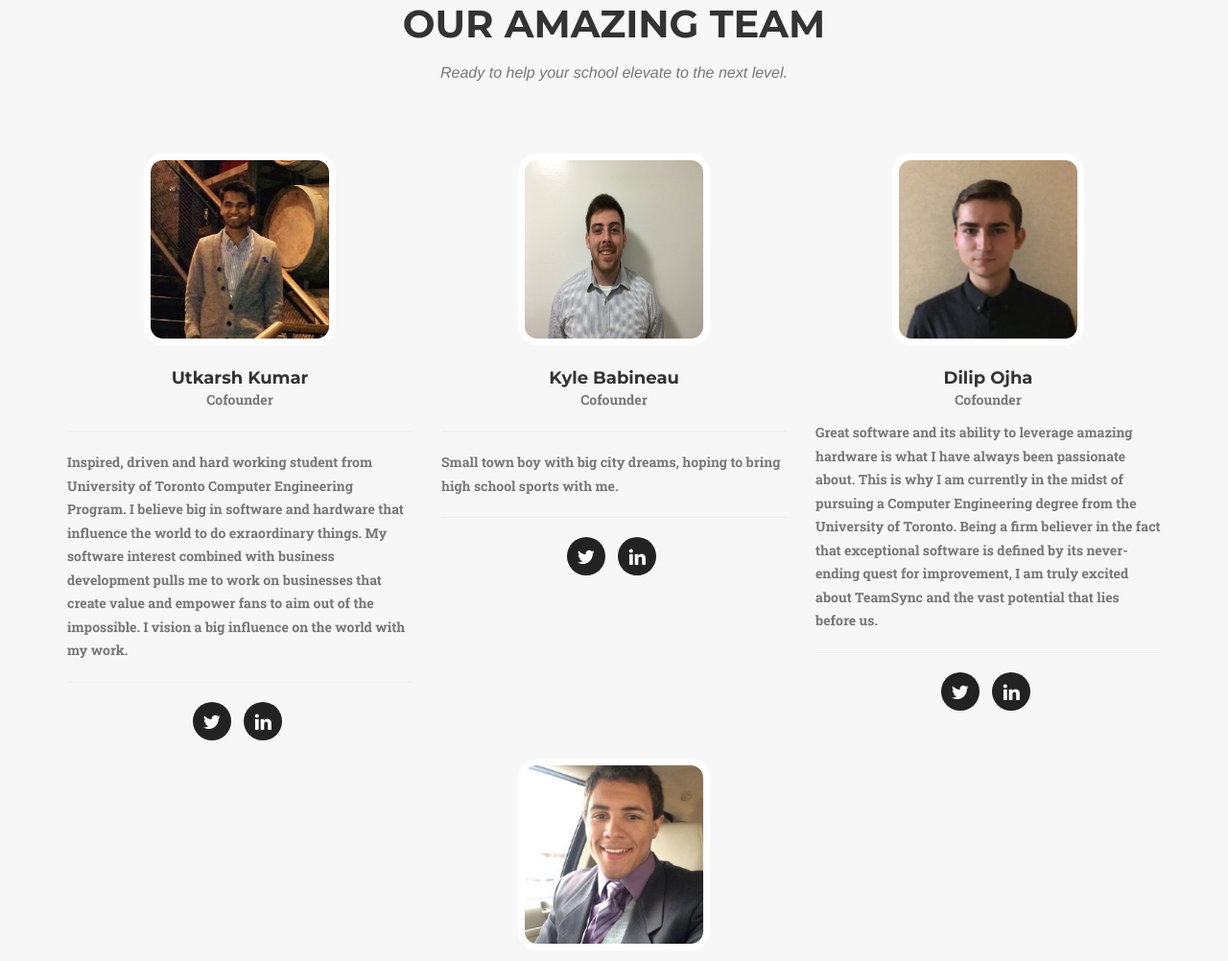
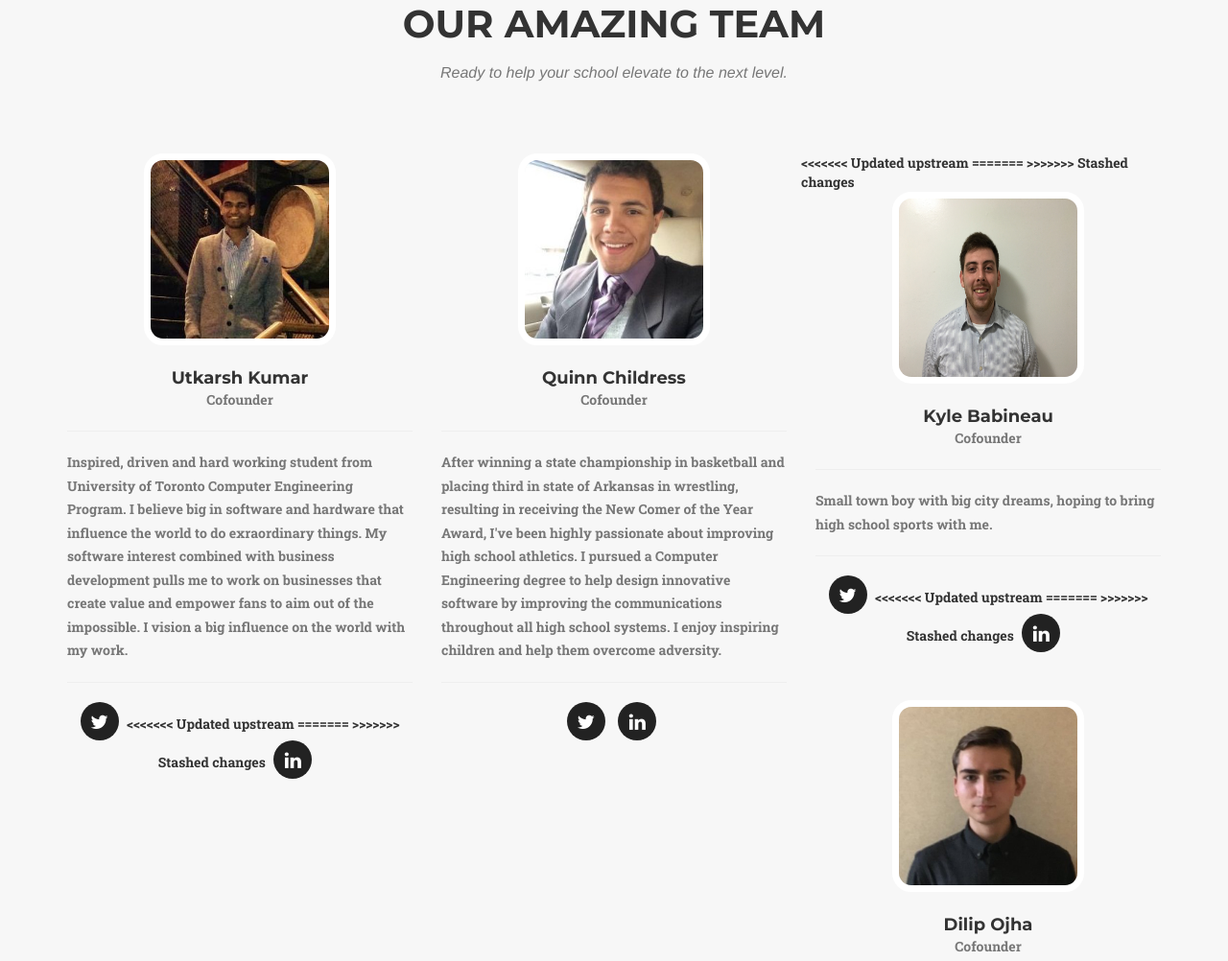
Before and after one commit to quinnchildress/TeamSyncCloudCode-master, a plain HTML site: page public/index.html in a window 1280 px wide. Shown: the part 4937-5939 px from the top of the page at 96% size. Drawn offline with nearby package versions, Linux system fonts and the light colour scheme; a web font is replaced by a local one.

Commit message:
Contact Changes

```diff
--- a/public/index.html
+++ b/public/index.html
@@ -309,12 +309,43 @@
                         <ul class="list-inline social-buttons">
                             <li><a href="https://twitter.com/Utkarsh_Kumar24"><i class="fa fa-twitter"></i></a>
                             </li>
+<<<<<<< Updated upstream
+=======
+
+                            </li>
+>>>>>>> Stashed changes
                             <li><a href="https://www.linkedin.com/profile/view?id=AAkAABb4bKoBojQsRUPlGci8xOrJXfHk_94FsP0&authType=NAME_SEARCH&authToken=mB6f&locale=en_US&trk=tyah&trkInfo=clickedVertical%3Amynetwork%2CclickedEntityId%3A385379498%2CauthType%3ANAME_SEARCH%2Cidx%3A1-1-1%2CtarId%3A1448494443914%2Ctas%3Autkars"><i class="fa fa-linkedin"></i></a>
                             </li>
                         </ul>
                     </div>
                 </div>
+<<<<<<< Updated upstream
 
+=======
+                <div class="col-sm-4">
+                    <div class="team-member">
+                        <img src="img/team/quinn2.jpg" class="img-circle2" alt="">
+                        <h4>Quinn Childress</h4>
+                        <p class="text-muted">Cofounder</p>
+                        <hr >
+                        <p class="text-muted" align=left>
+                        After winning a state championship in basketball and placing third in state of Arkansas
+                        in wrestling, resulting in receiving the New Comer of the Year Award, I've been highly
+                        passionate about improving high school athletics. I pursued a Computer
+                        Engineering degree to help design innovative software by improving the communications throughout all high school systems.
+                        I enjoy inspiring children and help them overcome adversity.</p>
+                        <hr />
+                        <ul class="list-inline social-buttons">
+                            <li><a href="https://twitter.com/childress_quinn"><i class="fa fa-twitter"></i></a>
+                            </li>
+
+                            </li>
+                            <li><a href="https://www.linkedin.com/in/quinn-childress-97aa50a8"><i class="fa fa-linkedin"></i></a>
+                            </li>
+                        </ul>
+                    </div>
+                </div>
+>>>>>>> Stashed changes
                 <div class="col-sm-4">
                     <div class="team-member">
                         <img src="img/team/kyle.jpg" class="img-circle2" alt="">
@@ -327,6 +358,11 @@
                         <ul class="list-inline social-buttons">
                             <li><a href="https://twitter.com/kylebabs"><i class="fa fa-twitter"></i></a>
                             </li>
+<<<<<<< Updated upstream
+=======
+
+                            </li>
+>>>>>>> Stashed changes
                             <li><a href="https://www.linkedin.com/profile/view?id=ABQAABuqAWEByrfZeG4mL_Sn92RDt3_L2kj3xuo&authType=OUT_OF_NETWORK&authToken=Ckre&trk=extra_biz_connect_hb_upphoto"><i class="fa fa-linkedin"></i></a>
                             </li>
                         </ul>
@@ -345,6 +381,11 @@
                         <ul class="list-inline social-buttons">
                             <li><a href="#"><i class="fa fa-twitter"></i></a>
                             </li>
+<<<<<<< Updated upstream
+=======
+
+                            </li>
+>>>>>>> Stashed changes
                             <li><a href="https://www.linkedin.com/profile/view?id=AAkAABnbSzIBCdM801e5UOMn1kMculot70F1IOs&authType=NAME_SEARCH&authToken=8Oq-&locale=en_US&trk=tyah&trkInfo=clickedVertical%3Amynetwork%2CclickedEntityId%3A433802034%2CauthType%3ANAME_SEARCH%2Cidx%3A1-1-1%2CtarId%3A1448494638589%2Ctas%3ADili"><i class="fa fa-linkedin"></i></a>
                             </li>
                         </ul>
```
Also changed, not shown: 1 other file.
